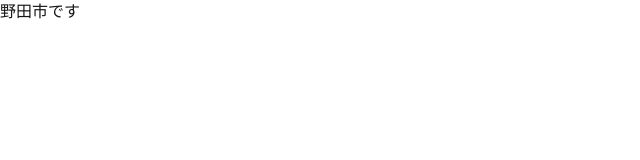
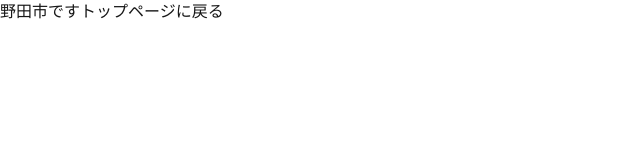
Before and after one commit to shimizu-tomoya/travel-record, a Next.js app: page /nodasi in a window 1280 px wide. Shown: the top 160 px of the page, without its empty margins (0-640 px from the left). Built offline with nearby package versions, Linux system fonts and the light colour scheme.

Commit message:
[add]トップページに戻るボタンの設置

```diff
--- a/src/app/(municipalities)/nodasi/page.jsx
+++ b/src/app/(municipalities)/nodasi/page.jsx
@@ -1,7 +1,10 @@
+import Link from "next/link";
+
 export default function Nodasi() {
   return (
     <div className="grid min-h-screen grid-rows-[20px_1fr_20px] items-center justify-items-center gap-16 p-8 pb-20 font-[family-name:var(--font-geist-sans)] sm:p-20">
       野田市です
+      <Link href="/">トップページに戻る</Link>
     </div>
   );
 }
```
